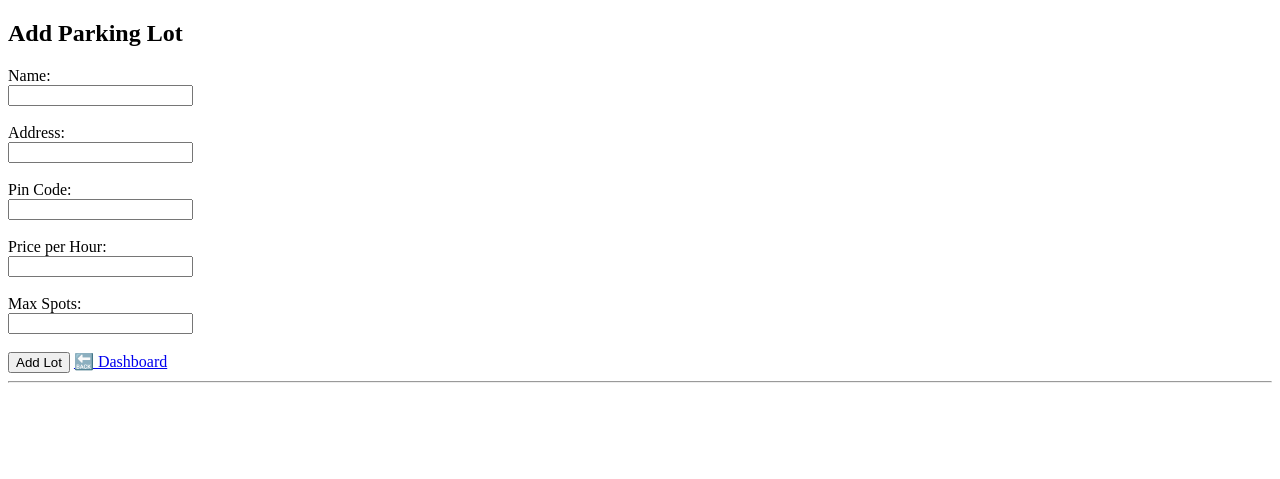
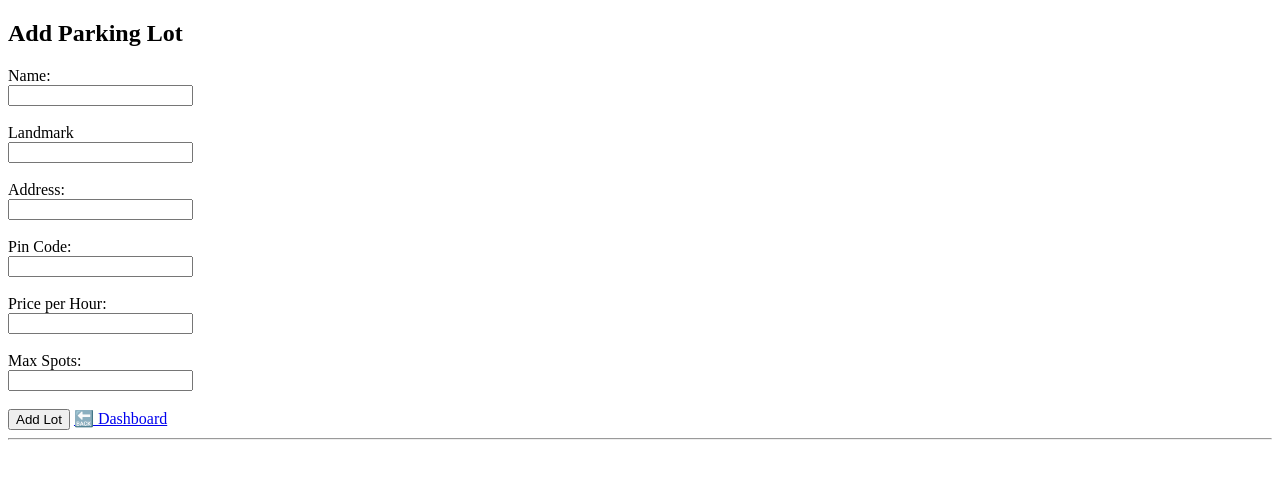
Before and after one commit to parvathisupreeth/vehicleparking, a Flask app: page /addlot in a window 1280 px wide. Shown: the top 479 px of the page. Run offline with Flask 3, Linux system fonts and the light colour scheme; a user stored in the database is signed in.

Commit message:
Updated routes and templates

```diff
--- a/app.py
+++ b/app.py
@@ -23,6 +23,7 @@ class ParkingLot(db.Model):
     __tablename__ = 'parkinglots'
     id = db.Column(db.Integer, primary_key=True)
     name = db.Column(db.String(100), nullable=False)
+    landmark = db.Column(db.String(100), nullable=False)
     address = db.Column(db.String(200))
     pincode = db.Column(db.String(10))
     price = db.Column(db.Integer)
@@ -144,12 +145,13 @@ def addlot():
 
     if request.method == 'POST':
         name = request.form['name']
+        landmark = request.form['landmark']
         address = request.form['address']
         pincode = request.form['pincode']
         price = request.form['price']
         max_spots = int(request.form['max_spots'])
 
-        new_lot = ParkingLot(name=name, address=address, pincode=pincode, price=price, max_spots=max_spots)
+        new_lot = ParkingLot(name=name, landmark=landmark,address=address, pincode=pincode, price=price, max_spots=max_spots)
         db.session.add(new_lot)
         db.session.commit()
 
@@ -519,6 +521,7 @@ def admin_history():
             'username': user.username,
             'vehicle_number': user.vehicle_number,
             'lot_name': lot.name,
+            'place_number': place.number,
             'start_time': r.start_time,
             'end_time': r.end_time,
             'total_hours': total_hours,
--- a/templates/addlot.html
+++ b/templates/addlot.html
@@ -8,6 +8,9 @@
     <form method="post">
         <label>Name:</label><br>
         <input name="name" required><br><br>
+
+        <label for="landmark">Landmark</label><br>
+        <input type="text" name="landmark" id="landmark" required><br><br>
 
         <label>Address:</label><br>
         <input name="address" required><br><br>
--- a/templates/admin_history.html
+++ b/templates/admin_history.html
@@ -22,6 +22,7 @@
                 <th>Username</th>
                 <th>Vehicle Number</th>
                 <th>Lot Name</th>
+                <th>place number</th>
                 <th>Start Time</th>
                 <th>End Time</th>
                 <th>Total Hours</th>
@@ -34,6 +35,7 @@
                 <td>{{ record.username }}</td>
                 <td>{{ record.vehicle_number }}</td>
                 <td>{{ record.lot_name }}</td>
+                <td>{{record.place_number}}</td>
                 <td>{{ record.start_time }}</td>
                 <td>{{ record.end_time }}</td>
                 <td>{{ record.total_hours }}</td>
@@ -41,7 +43,7 @@
             </tr>
             {% else %}
             <tr>
-                <td colspan="7">No history found.</td>
+                <td colspan="8">No history found.</td>
             </tr>
             {% endfor %}
         </tbody>
```
Also changed, not shown: instance/parking_lot.db.
